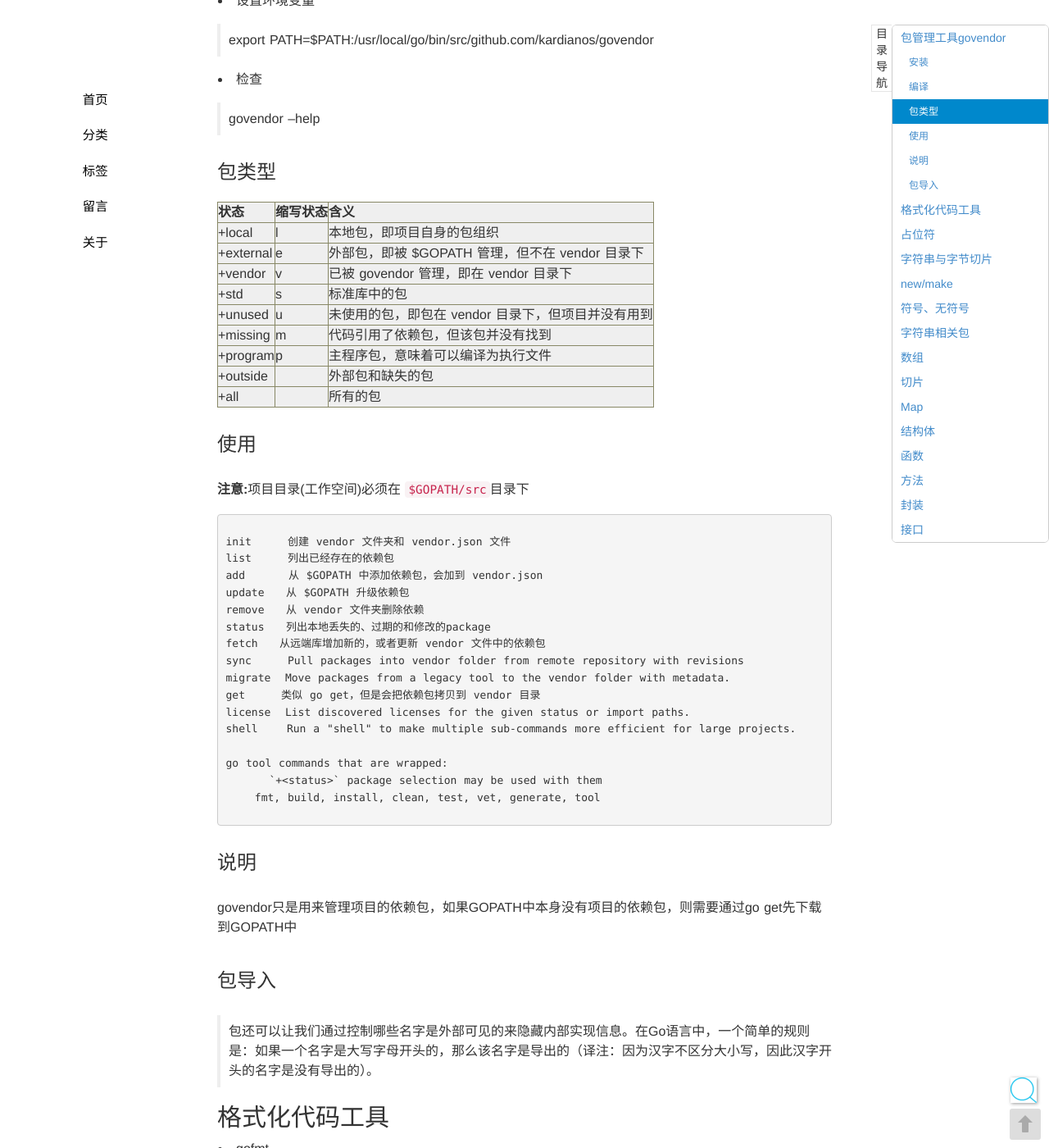
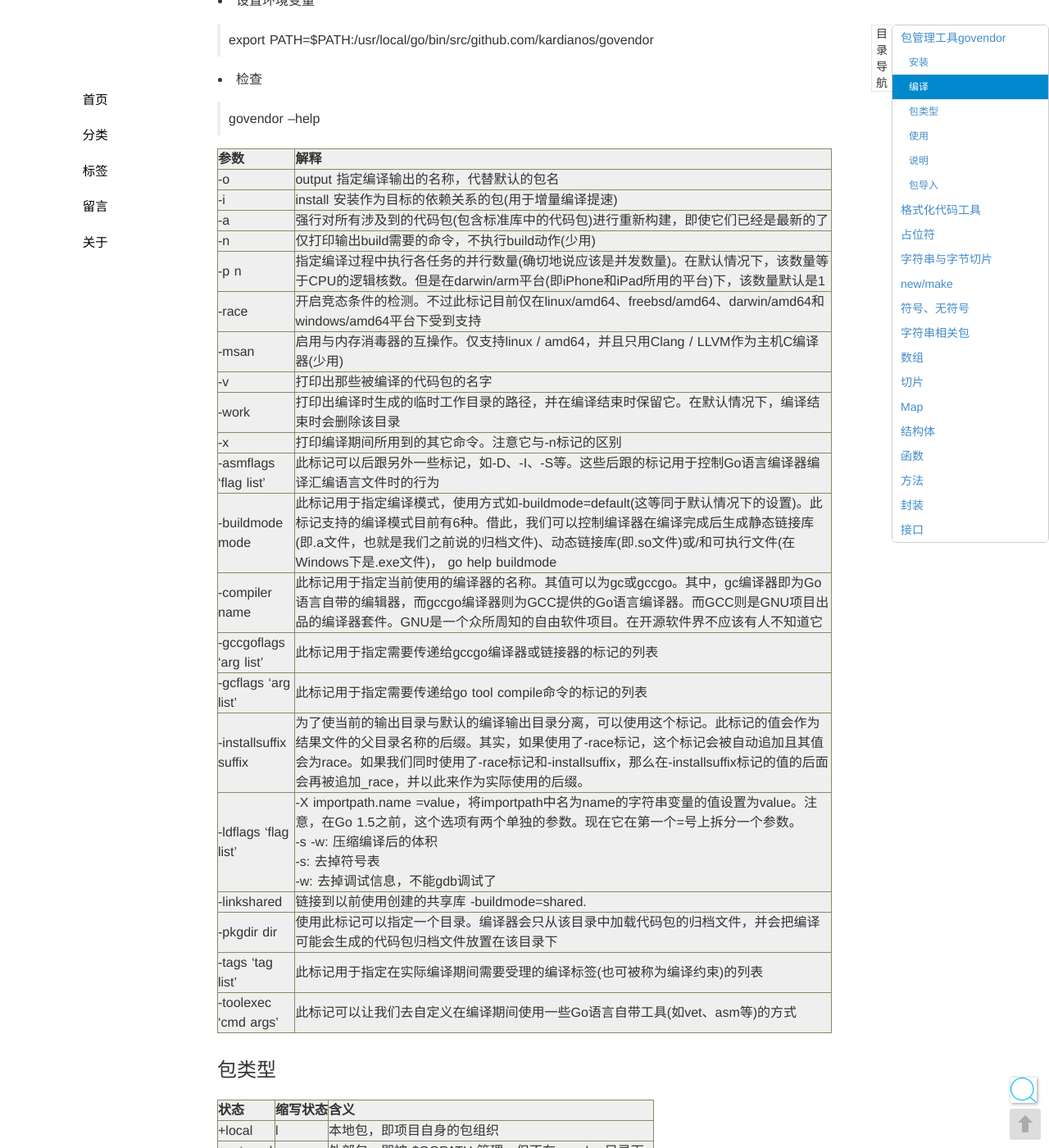
Before and after one commit to seekplum/seekplum.github.io, a Jekyll site: the page built from _posts/2017-11-14-go-learn-1.md, in a window 1280 px wide and 1400 px high, scrolled down 717 px. Shown: the whole window at 82% size. Built offline with Jekyll 4.4.1, drawn with Linux system fonts in a browser that asks for light colours; comment, search, counter and statistics services are not loaded; some of the changed text lies outside the part shown.

Commit message:
go build参数解析

````diff
--- a/_posts/2017-11-14-go-learn-1.md
+++ b/_posts/2017-11-14-go-learn-1.md
@@ -32,6 +32,30 @@ thread: golang
 * 检查
 
 > govendor --help
+
+|参数|解释|
+|:---|:---|
+|-o|output 指定编译输出的名称，代替默认的包名|
+|-i|install 安装作为目标的依赖关系的包(用于增量编译提速)|
+|-a|强行对所有涉及到的代码包(包含标准库中的代码包)进行重新构建，即使它们已经是最新的了|
+|-n|仅打印输出build需要的命令，不执行build动作(少用)|
+|-p n|指定编译过程中执行各任务的并行数量(确切地说应该是并发数量)。在默认情况下，该数量等于CPU的逻辑核数。但是在darwin/arm平台(即iPhone和iPad所用的平台)下，该数量默认是1|
+|-race|开启竞态条件的检测。不过此标记目前仅在linux/amd64、freebsd/amd64、darwin/amd64和windows/amd64平台下受到支持|
+|-msan|启用与内存消毒器的互操作。仅支持linux / amd64，并且只用Clang / LLVM作为主机C编译器(少用)|
+|-v|打印出那些被编译的代码包的名字|
+|-work|打印出编译时生成的临时工作目录的路径，并在编译结束时保留它。在默认情况下，编译结束时会删除该目录|
+|-x|打印编译期间所用到的其它命令。注意它与-n标记的区别|
+|-asmflags 'flag list'|此标记可以后跟另外一些标记，如-D、-I、-S等。这些后跟的标记用于控制Go语言编译器编译汇编语言文件时的行为|
+|-buildmode mode|此标记用于指定编译模式，使用方式如-buildmode=default(这等同于默认情况下的设置)。此标记支持的编译模式目前有6种。借此，我们可以控制编译器在编译完成后生成静态链接库(即.a文件，也就是我们之前说的归档文件)、动态链接库(即.so文件)或/和可执行文件(在Windows下是.exe文件)， go help buildmode|
+|-compiler name|此标记用于指定当前使用的编译器的名称。其值可以为gc或gccgo。其中，gc编译器即为Go语言自带的编辑器，而gccgo编译器则为GCC提供的Go语言编译器。而GCC则是GNU项目出品的编译器套件。GNU是一个众所周知的自由软件项目。在开源软件界不应该有人不知道它|
+|-gccgoflags 'arg list'|此标记用于指定需要传递给gccgo编译器或链接器的标记的列表|
+|-gcflags 'arg list'| 此标记用于指定需要传递给go tool compile命令的标记的列表|
+|-installsuffix suffix|为了使当前的输出目录与默认的编译输出目录分离，可以使用这个标记。此标记的值会作为结果文件的父目录名称的后缀。其实，如果使用了-race标记，这个标记会被自动追加且其值会为race。如果我们同时使用了-race标记和-installsuffix，那么在-installsuffix标记的值的后面会再被追加_race，并以此来作为实际使用的后缀。|
+|-ldflags 'flag list'|-X importpath.name =value，将importpath中名为name的字符串变量的值设置为value。注意，在Go 1.5之前，这个选项有两个单独的参数。现在它在第一个=号上拆分一个参数。<br>-s -w: 压缩编译后的体积<br>-s: 去掉符号表<br>-w: 去掉调试信息，不能gdb调试了|
+|-linkshared|链接到以前使用创建的共享库 -buildmode=shared.|
+|-pkgdir dir|使用此标记可以指定一个目录。编译器会只从该目录中加载代码包的归档文件，并会把编译可能会生成的代码包归档文件放置在该目录下|
+|-tags 'tag list'|此标记用于指定在实际编译期间需要受理的编译标签(也可被称为编译约束)的列表|
+|-toolexec 'cmd args'|此标记可以让我们去自定义在编译期间使用一些Go语言自带工具(如vet、asm等)的方式|
 
 ### 包类型
 
@@ -74,7 +98,7 @@ go tool commands that are wrapped:
 govendor只是用来管理项目的依赖包，如果GOPATH中本身没有项目的依赖包，则需要通过go get先下载到GOPATH中
 
 ### 包导入
-> 包还可以让我们通过控制哪些名字是外部可见的来隐藏内部实现信息。在Go语言中，一个简单的规则是：如果一个名字是大写字母开头的，那么该名字是导出的（译注：因为汉字不区分大小写，因此汉字开头的名字是没有导出的）。
+> 包还可以让我们通过控制哪些名字是外部可见的来隐藏内部实现信息。在Go语言中，一个简单的规则是：如果一个名字是大写字母开头的，那么该名字是导出的(译注：因为汉字不区分大小写，因此汉字开头的名字是没有导出的)。
 
 ## 格式化代码工具
 * gofmt
@@ -121,7 +145,7 @@ var people = Human{Name:"zhangsan"}
 |%X|十六进制表示，字母形式为大写 A-F|Printf("%x", 13)|D|
 |%U|Unicode格式：U+1234，等同于 `U+%|04X` (说明: \| 符号是为了防止转义，使用时需删除) |Printf("%U", 0x4E2D)|U+4E2D|
 
-### 浮点数和复数的组成部分（实部和虚部）
+### 浮点数和复数的组成部分(实部和虚部)
 
 |占位符|说明|举例|输出|
 |:---:|:---|:---|:---|
@@ -129,14 +153,14 @@ var people = Human{Name:"zhangsan"}
 |%e|科学计数法，例如 -1234.456e+78|Printf("%e", 10.2)|1.020000e+01|
 |%E|科学计数法，例如 -1234.456E+78|Printf("%e", 10.2)|1.020000E+01|
 |%f|有小数点而无指数，例如 123.456|Printf("%f", 10.2)|10.200000|
-|%g|根据情况选择 %e 或 %f 以产生更紧凑的（无末尾的0）输出|Printf("%g", 10.20)|10.2|
-|%G|根据情况选择 %E 或 %f 以产生更紧凑的（无末尾的0）输出| Printf("%G", 10.20+2i)|(10.2+2i)|
+|%g|根据情况选择 %e 或 %f 以产生更紧凑的(无末尾的0)输出|Printf("%g", 10.20)|10.2|
+|%G|根据情况选择 %E 或 %f 以产生更紧凑的(无末尾的0)输出| Printf("%G", 10.20+2i)|(10.2+2i)|
 
 ## 字符串与字节切片
 
 |占位符|说明|举例|输出|
 |:---:|:---|:---|:---|
-|%s|输出字符串表示（string类型或[]byte)|Printf("%s", []byte("Go语言"))|Go语言|
+|%s|输出字符串表示(string类型或[]byte)|Printf("%s", []byte("Go语言"))|Go语言|
 |%q|双引号围绕的字符串，由Go语法安全地转义|Printf("%q", "Go语言")|"Go语言"|
 |%x|十六进制，小写字母，每字节两个字符|Printf("%x", "golang")|676f6c616e67|
 |%X|十六进制，大写字母，每字节两个字符|Printf("%X", "golang")|676F6C616E67|
@@ -151,28 +175,28 @@ var people = Human{Name:"zhangsan"}
 
 |占位符|说明|举例|输出|
 |:---:|:---|:---|:---|
-|+|总打印数值的正负号；对于%q（%+q）保证只输出ASCII编码的字符|Printf("%+q", "中文")|"\u4e2d\u6587"|
-|-|在右侧而非左侧填充空格（左对齐该区域）||
-|#|备用格式：为八进制添加前导 0（%#o）为十六进制添加前导 0x（%#x）或 0X（%#X），为 %p（%#p）去掉前导 0x；如果可能的话，%q（%#q）会打印原始（即反引号围绕的）字符串；如果是可打印字符，%U（%#U）会写出该字符的Unicode 编码形式（如字符 x 会被打印成 U+0078 'x'）。|Printf("%#U", '中')|U+4E2D|
-|' '|(空格)为数值中省略的正负号留出空白（% d）,以十六进制（% x, % X）打印字符串或切片时，在字节之间用空格隔开|||
+|+|总打印数值的正负号；对于%q(%+q)保证只输出ASCII编码的字符|Printf("%+q", "中文")|"\u4e2d\u6587"|
+|-|在右侧而非左侧填充空格(左对齐该区域)||
+|#|备用格式：为八进制添加前导 0(%#o)为十六进制添加前导 0x(%#x)或 0X(%#X)，为 %p(%#p)去掉前导 0x；如果可能的话，%q(%#q)会打印原始(即反引号围绕的)字符串；如果是可打印字符，%U(%#U)会写出该字符的Unicode 编码形式(如字符 x 会被打印成 U+0078 'x')。|Printf("%#U", '中')|U+4E2D|
+|' '|(空格)为数值中省略的正负号留出空白(% d),以十六进制(% x, % X)打印字符串或切片时，在字节之间用空格隔开|||
 |0|填充前导的0而非空格；对于数字，这会将填充移到正负号之后|||
 
 
 * golang没有 '%u' 点位符，若整数为无符号类型，默认就会被打印成无符号的。
 * 宽度与精度的控制格式以Unicode码点为单位。宽度为该数值占用区域的最小宽度；精度为小数点之后的位数。
 操作数的类型为int时，宽度与精度都可用字符 '*' 表示。
-* 对于 %g/%G 而言，精度为所有数字的总数，例如：123.45，%.4g 会打印123.5，（而 %6.2f 会打印123.45）。
+* 对于 %g/%G 而言，精度为所有数字的总数，例如：123.45，%.4g 会打印123.5，(而 %6.2f 会打印123.45)。
 * %e 和 %f 的默认精度为6
 * 对大多数的数值类型而言，宽度为输出的最小字符数，如果必要的话会为已格式化的形式填充空格。而以字符串类型，精度为输出的最大字符数，如果必要的话会直接截断。
 
 ## new/make
 * new
 
-> 分配内存的内建函数，只是将其置零。也就是说，new(T)会为T类型的新项目，分配被置零的存储，并且返回它的地址，一个`类型为*T`的值。在Go的术语中，其返回一个指向新分配的`类型为T的指针`，这个`指针指向的内容的值`为零（zero value）。注意并不是指针为零。
+> 分配内存的内建函数，只是将其置零。也就是说，new(T)会为T类型的新项目，分配被置零的存储，并且返回它的地址，一个`类型为*T`的值。在Go的术语中，其返回一个指向新分配的`类型为T的指针`，这个`指针指向的内容的值`为零(zero value)。注意并不是指针为零。
 
 * make
 
-> 内建函数make(T, args)与new(T)的用途不一样。它只用来创建`slice`，`map`和`channel`，并且返回一个初始化的(而不是置零)，类型为T的值（而不是*T）。之所以有所不同，是因为这三个类型的背后引用了使用前必须初始化的数据结构。例如，slice是一个三元描述符，包含一个指向数据（在数组中）的指针，长度，以及容量，在这些项被初始化之前，slice都是nil的。对于slice，map和channel，make初始化这些内部数据结构，并准备好可用的值。
+> 内建函数make(T, args)与new(T)的用途不一样。它只用来创建`slice`，`map`和`channel`，并且返回一个初始化的(而不是置零)，类型为T的值(而不是*T)。之所以有所不同，是因为这三个类型的背后引用了使用前必须初始化的数据结构。例如，slice是一个三元描述符，包含一个指向数据(在数组中)的指针，长度，以及容量，在这些项被初始化之前，slice都是nil的。对于slice，map和channel，make初始化这些内部数据结构，并准备好可用的值。
 
 ## 符号、无符号
 > 尽管Go语言提供了无符号数和运算，即使数值本身不可能出现负数我们还是倾向于使用有符号的int类型，就像数组的长度那样，虽然使用uint无符号类型似乎是一个更合理的选择。事实上，内置的len函数返回一个有符号的int，我们可以像下面例子那样处理逆序循环。
@@ -184,7 +208,7 @@ for i := len(medals) - 1; i >= 0; i-- {
 }
 ```
 
-> 另一个选择对于上面的例子来说将是灾难性的。如果len函数返回一个无符号数，那么i也将是无符号的uint类型，然后条件i >= 0则永远为真。在三次迭代之后，也就是i == 0时，i--语句将不会产生-1，而是变成一个uint类型的最大值（可能是$2^64-1$），然后medals[i]表达式运行时将发生panic异常，也就是试图访问一个slice范围以外的元素。
+> 另一个选择对于上面的例子来说将是灾难性的。如果len函数返回一个无符号数，那么i也将是无符号的uint类型，然后条件i >= 0则永远为真。在三次迭代之后，也就是i == 0时，i--语句将不会产生-1，而是变成一个uint类型的最大值(可能是$2^64-1$)，然后medals[i]表达式运行时将发生panic异常，也就是试图访问一个slice范围以外的元素。
 
 > 出于这个原因，无符号数往往只有在位运算或其它特殊的运算场景才会使用，就像bit集合、分析二进制文件格式或者是哈希和加密操作等。它们通常并不用于仅仅是表达非负数量的场合。
 
@@ -215,7 +239,7 @@ for i := len(medals) - 1; i >= 0; i-- {
 ## 切片
 
 ### 定义
-> Slice（切片）代表变长的序列，序列中每个元素都有相同的类型。一个slice由三个部分构成：指针、长度和容量。
+> Slice(切片)代表变长的序列，序列中每个元素都有相同的类型。一个slice由三个部分构成：指针、长度和容量。
 
 ### 注意
 * 指针指向第一个slice元素对应的底层数组元素的地址
@@ -292,7 +316,7 @@ func main() {
 ### 定义
 > 函数的类型被称为函数的标识符。如果两个函数形式参数列表和返回值列表中的变量类型一一对应，那么这两个函数被认为有相同的类型和标识符。形参和返回值的变量名不影响函数标识符也不影响它们是否可以以省略参数类型的形式表示。
 
-> 每一次函数调用都必须按照声明顺序为所有参数提供实参（参数值）。在函数调用时，`Go语言没有默认参数值`，`也没有任何方法可以通过参数名指定形参`，因此形参和返回值的变量名对于函数调用者而言没有意义。
+> 每一次函数调用都必须按照声明顺序为所有参数提供实参(参数值)。在函数调用时，`Go语言没有默认参数值`，`也没有任何方法可以通过参数名指定形参`，因此形参和返回值的变量名对于函数调用者而言没有意义。
 
 ### return 返回值
 > 当一个函数有多处return语句以及许多返回值时，bare return 可以减少代码的重复，但是使得代码难以被理解。
@@ -302,7 +326,7 @@ func main() {
 > 在Go的错误处理中，错误是软件包API和应用程序用户界面的一个重要组成部分，程序运行失败仅被认为是几个预期的结果之一。
 > 有少部分函数在发生错误时，仍然会返回一些有用的返回值。比如，当读取文件发生错误时，Read函数会返回可以读取的字节数以及错误信息。对于这种情况，正确的处理方式应该是先处理这些不完整的数据，再处理错误。因此对函数的返回值要有清晰的说明，以便于其他人使用。
 > Go这样设计的原因是由于对于某个应该在控制流程中处理的错误而言，将这个错误以异常的形式抛出会混乱对错误的描述，这通常会导致一些糟糕的后果。当某个程序错误被当作异常处理后，这个错误会将堆栈根据信息返回给终端用户，这些信息复杂且无用，无法帮助定位错误。
-> 正因此，Go使用控制流机制（如if和return）处理异常，这使得编码人员能更多的关注错误处理。
+> 正因此，Go使用控制流机制(如if和return)处理异常，这使得编码人员能更多的关注错误处理。
 
 ### 错误处理策略
 * 传播错误
@@ -348,7 +372,7 @@ if err := Ping(); err != nil {
 > 应该在每次函数调用后，都养成考虑错误处理的习惯，当你决定忽略某个错误时，你应该在清晰的记录下你的意图。
 
 ### 匿名函数
-> 区别在于func关键字后没有函数名。函数值字面量是一种表达式，它的值被成为匿名函数（anonymous function）。
+> 区别在于func关键字后没有函数名。函数值字面量是一种表达式，它的值被成为匿名函数(anonymous function)。
 > 当匿名函数需要被递归调用时，我们必须首先声明一个变量，再将匿名函数赋值给这个变量。
 
 ```
````
Also changed, not shown: _posts/2018-04-27-mac-operation.md (+4 -1 lines).
